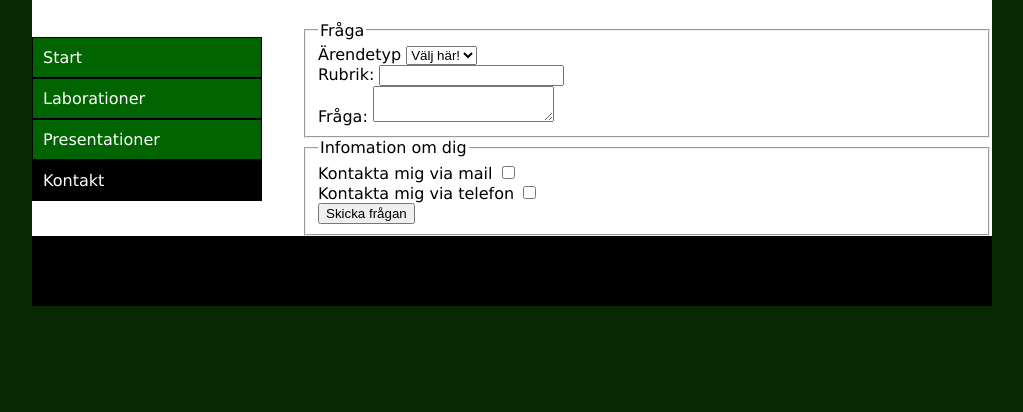
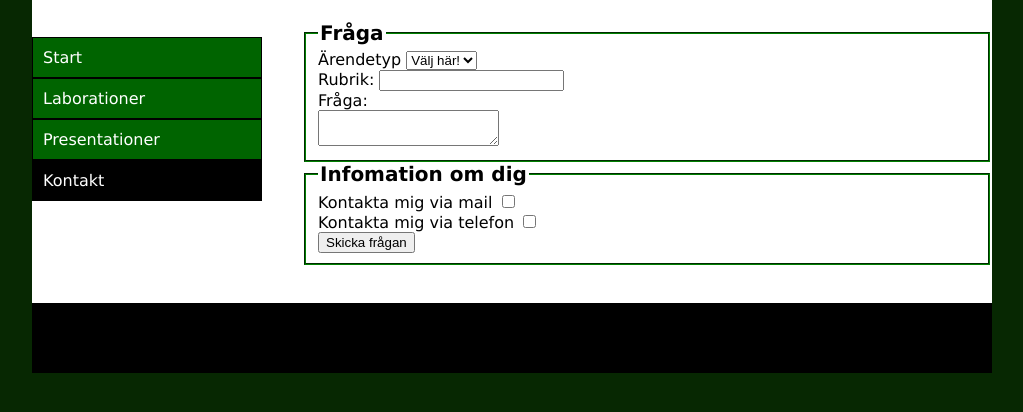
Before and after one commit to TimEmanuelsson/1ik415-te222ds-labrorationer, a plain HTML site: page pages/kontakt.html in a window 1280 px wide. Shown: the part 76-488 px from the top of the page, without its empty margins (128-1151 px from the left). Drawn offline with Linux system fonts and the light colour scheme.

Commit message:
3.1 stila fomuläret

```diff
--- a/pages/style.css
+++ b/pages/style.css
@@ -134,6 +134,16 @@ td
     background-color:#E8E8E8;
 }
 
+fieldset
+{
+    border-color:green;
+}
+
+legend
+{
+    font-weight:bold;
+    font-size:125%;
+}
 #footer
 {
     width:960px;
```
Also changed, not shown: pages/kontakt.html (+2 -1 lines).
